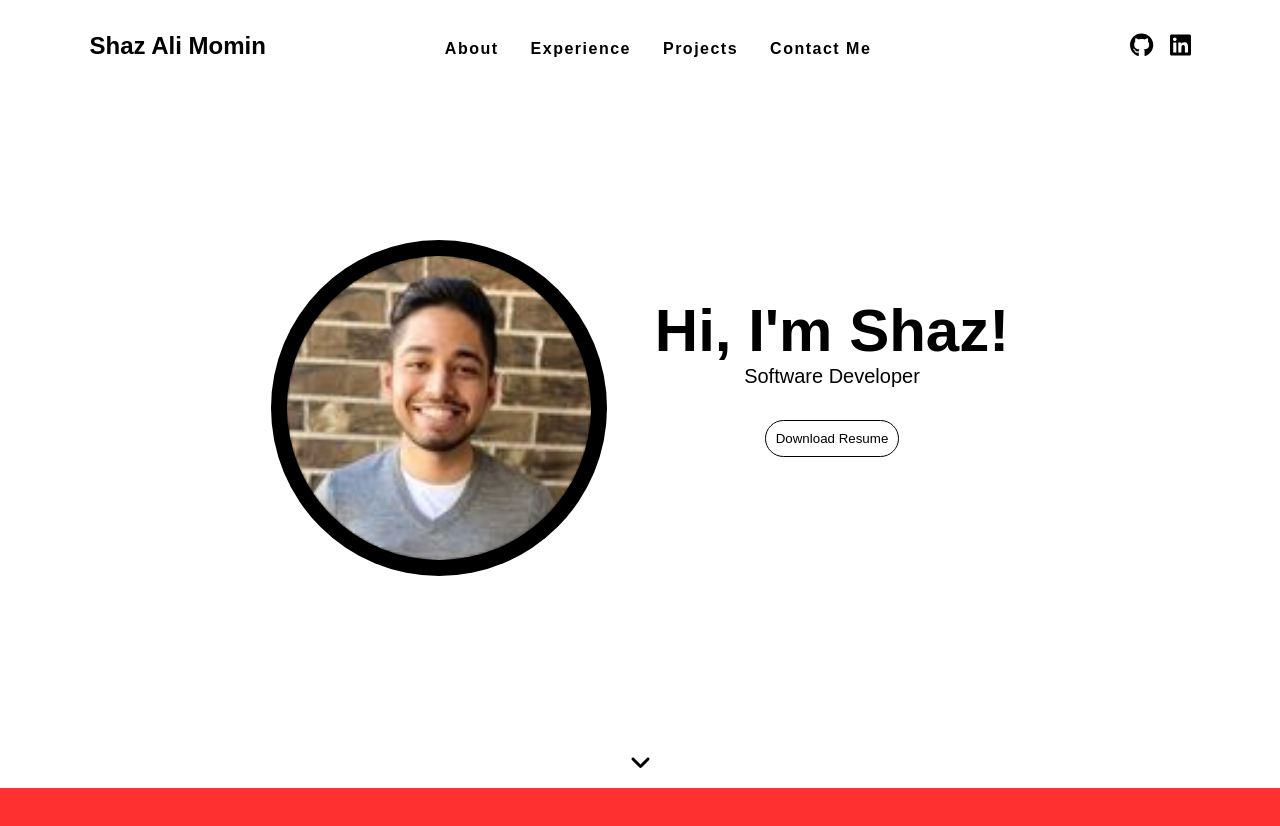
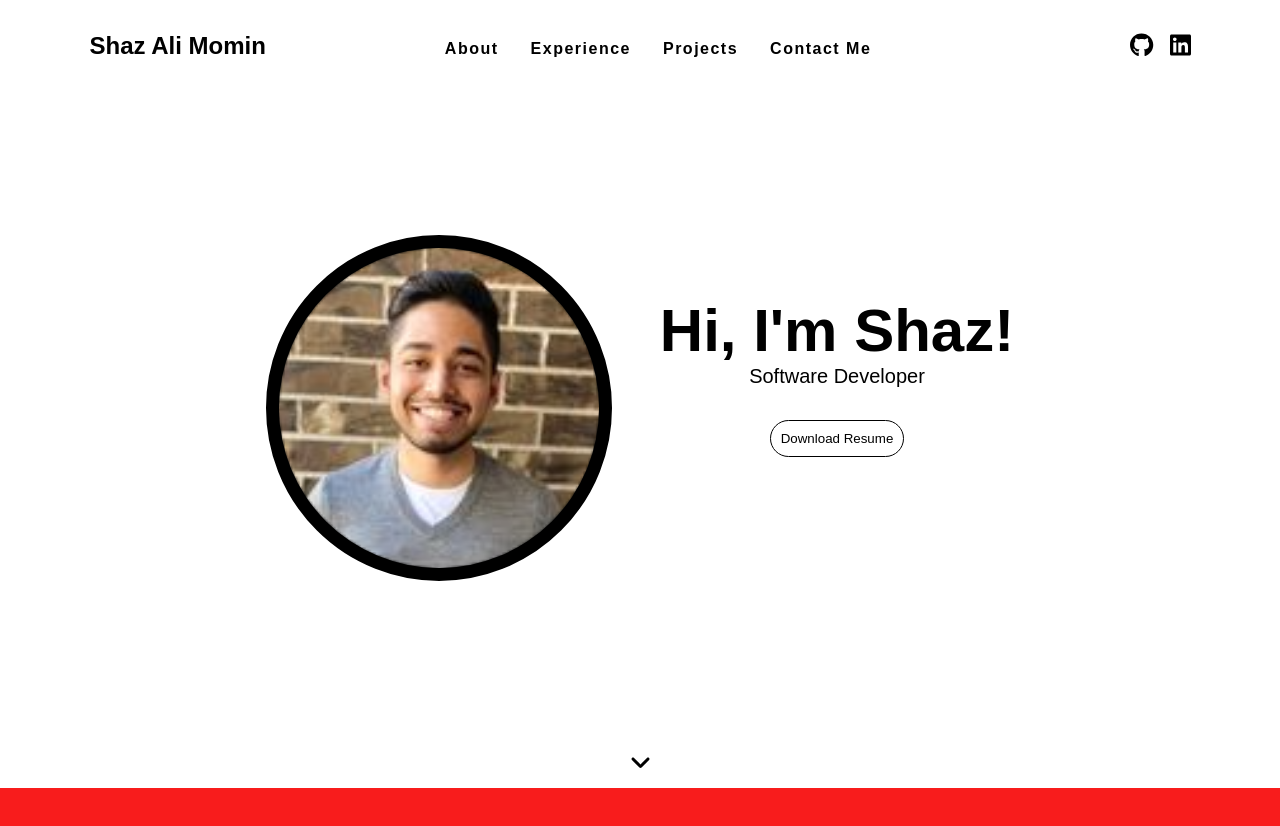
Before and after one commit to ShazAliMomin/personal-site, a React (Create React App) app: page / in a window 1280 px wide. Shown: the top 826 px of the page. Built offline with nearby package versions, Linux system fonts and the light colour scheme; a web font is replaced by a local one.

Commit message:
minor updates to color

```diff
--- a/src/components/About/About.css
+++ b/src/components/About/About.css
@@ -1,4 +1,4 @@
 .about-container {
   height: 100vh;
-  background-color: rgb(255, 48, 48);
+  background-color: rgb(248, 28, 28);
 }
--- a/src/components/Hero/Hero.css
+++ b/src/components/Hero/Hero.css
@@ -18,14 +18,15 @@
   width: 21rem;
   height: 21rem;
   border-radius: 50%;
+  border: 5px black solid;
 }
 
 .profile-img-background img {
   position: relative;
-  width: 19rem;
-  height: 19rem;
+  width: 20rem;
+  height: 20rem;
   border-radius: 50%;
-  padding: 16px;
+  padding: 8px;
 }
 
 .intro-container {
--- a/src/components/Navbar/Navbar.css
+++ b/src/components/Navbar/Navbar.css
@@ -37,7 +37,8 @@ nav {
 }
 
 .navigation li:hover {
-  border-bottom: 2px solid black;
+  color: rgb(248, 28, 28);
+  border-bottom: 2px solid rgb(248, 28, 28);
 }
 
 .social-links {
```
